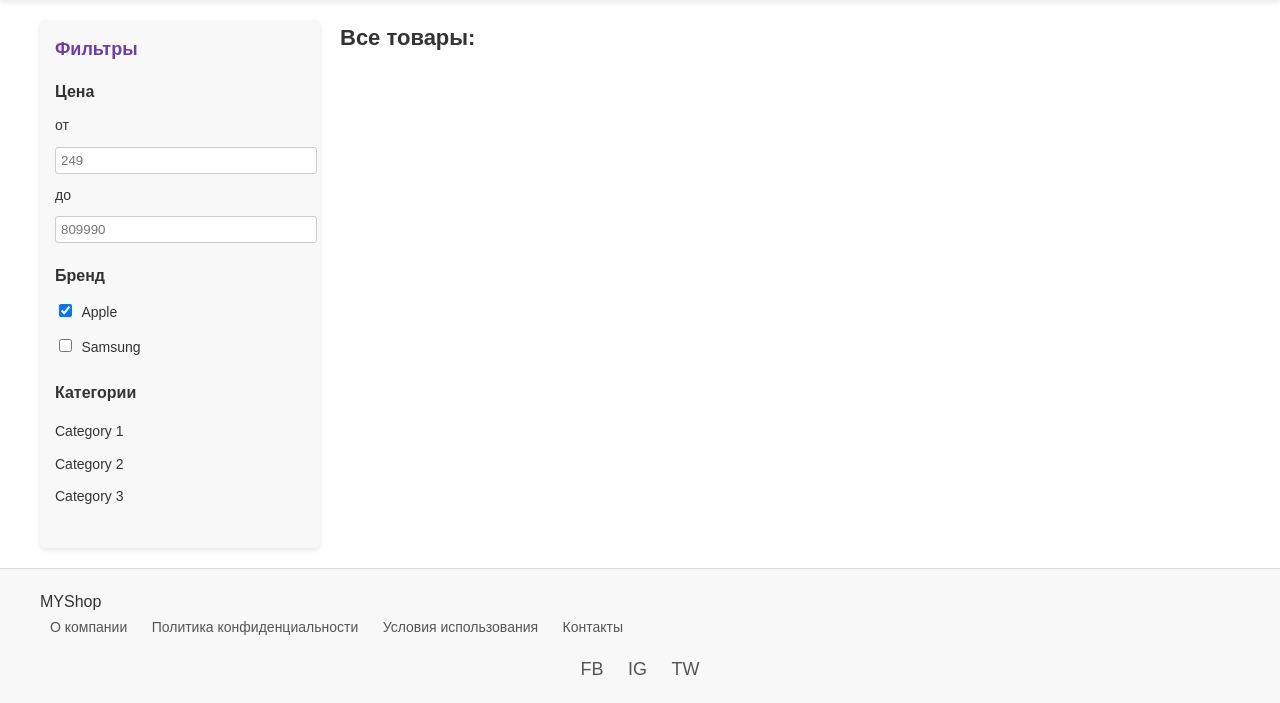
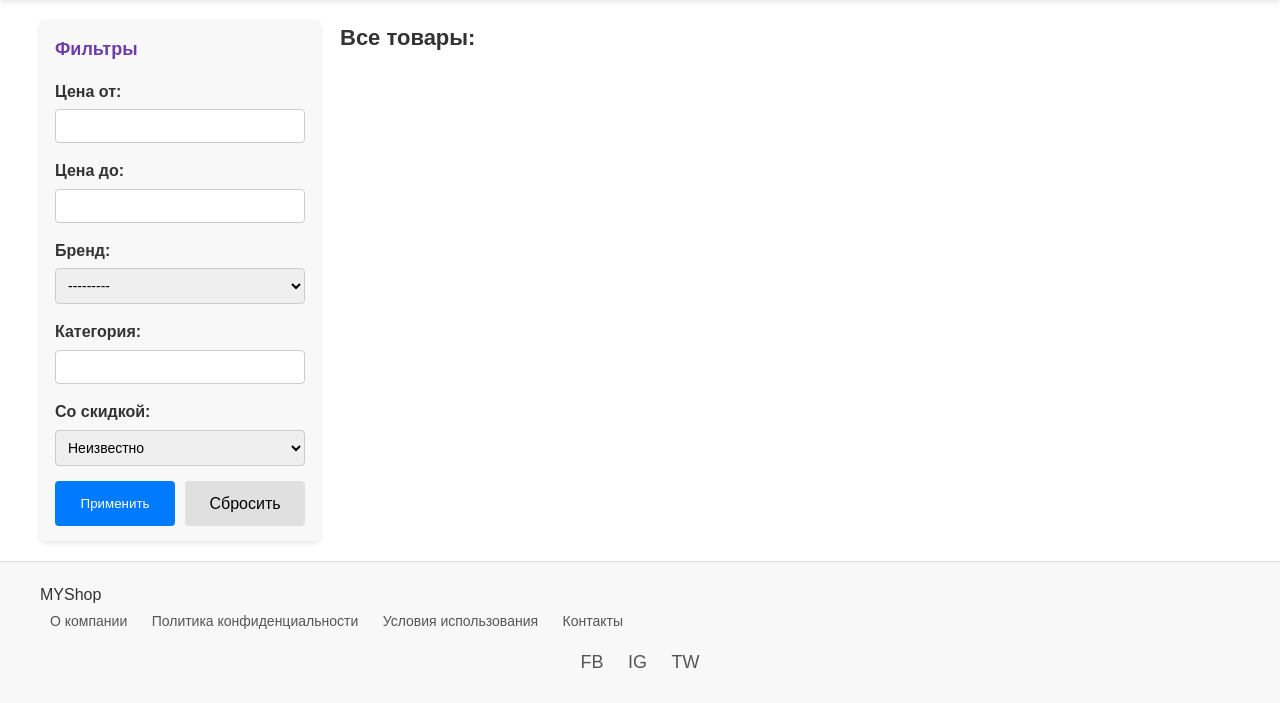
Before and after one commit to JolyCougar/Shop_django, a Django app: page /products/ in a window 1280 px wide. Shown: the part 128-831 px from the top of the page. After the commit the page ends 796 px from the top, so only its background shows below. Run offline with Django 5.2, Linux system fonts and the light colour scheme; data that the repository does not hold is empty.

Commit message:
add: filter to product list

```diff
--- /dev/null
+++ b/shop/filters.py
@@ -0,0 +1,30 @@
+import django_filters
+from .models import Product, Manufacturer
+
+
+class ProductFilter(django_filters.FilterSet):
+    # Фильтр по цене (диапазон)
+    price_min = django_filters.NumberFilter(field_name='price', lookup_expr='gte', label='Цена от')
+    price_max = django_filters.NumberFilter(field_name='price', lookup_expr='lte', label='Цена до')
+
+    # Фильтр по бренду
+    manufacturer = django_filters.ModelChoiceFilter(
+        queryset=Manufacturer.objects.all(),
+        field_name='manufacturer',
+        label='Бренд',
+    )
+
+    # Фильтр по категории
+    category = django_filters.CharFilter(field_name='category__name', lookup_expr='icontains', label='Категория')
+
+    # Фильтр по скидке
+    discounted = django_filters.BooleanFilter(method='filter_discounted', label='Со скидкой')
+
+    def filter_discounted(self, queryset, name, value):
+        if value:  # Если фильтр включён
+            return queryset.filter(discount__gt=0)
+        return queryset
+
+    class Meta:
+        model = Product
+        fields = ['price', 'manufacturer', 'category', 'discounted']
--- a/shop/templates/include/filters.html
+++ b/shop/templates/include/filters.html
@@ -1,37 +1,29 @@
-<!-- Фильтры -->
 <aside class="filters">
     <h2>Фильтры</h2>
-    <!-- Блок фильтра "Цена" -->
-    <div class="filter-item">
-        <h3>Цена</h3>
-        <form>
-            <label for="min-price">от</label>
-            <input type="number" id="min-price" name="min-price" placeholder="249">
-            <label for="max-price">до</label>
-            <input type="number" id="max-price" name="max-price" placeholder="809990">
-        </form>
-    </div>
-    <!-- Блок фильтра "Бренд" -->
-    <div class="filter-item">
-        <h3>Бренд</h3>
-        <form>
-            <div>
-                <input type="checkbox" id="apple" name="brand" value="Apple" checked>
-                <label for="apple">Apple</label>
-            </div>
-            <div>
-                <input type="checkbox" id="beats" name="brand" value="Beats">
-                <label for="beats">Samsung</label>
-            </div>
-        </form>
-    </div>
-    <!-- Блок фильтра "Категории" -->
-    <div class="filter-item">
-        <h3>Категории</h3>
-        <nav>
-            <a href="#">Category 1</a>
-            <a href="#">Category 2</a>
-            <a href="#">Category 3</a>
-        </nav>
-    </div>
+    <form method="get" class="filter-form">
+        <div class="filter-group">
+            {{ filter.form.price_min.label_tag }}
+            {{ filter.form.price_min }}
+        </div>
+        <div class="filter-group">
+            {{ filter.form.price_max.label_tag }}
+            {{ filter.form.price_max }}
+        </div>
+        <div class="filter-group">
+            {{ filter.form.manufacturer.label_tag }}
+            {{ filter.form.manufacturer }}
+        </div>
+        <div class="filter-group">
+            {{ filter.form.category.label_tag }}
+            {{ filter.form.category }}
+        </div>
+        <div class="filter-group">
+            {{ filter.form.discounted.label_tag }}
+            {{ filter.form.discounted }}
+        </div>
+        <div class="filter-buttons">
+            <button type="submit" class="btn-submit">Применить</button>
+            <a href="{% url 'shop:product-list' %}" class="btn-reset">Сбросить</a>
+        </div>
+    </form>
 </aside>
--- a/shop/views.py
+++ b/shop/views.py
@@ -1,5 +1,6 @@
 import logging
-from django.utils.timezone import now
+from django_filters.views import FilterView
+from .filters import ProductFilter
 from django.http import JsonResponse
 from django.urls import reverse_lazy
 from .models import Product, Order, Cart, CartItem, OrderItem, Marketing, Category
@@ -36,10 +37,12 @@ class PromotionDetailView(DetailView):
     context_object_name = "promotion"
 
 
-class ProductListView(ListView):
+class ProductListView(FilterView):
     model = Product
+    filterset_class = ProductFilter
     template_name = "shop/product_list.html"
     queryset = Product.objects.filter(archived=False)
+
 
 
 class ProductByCategoryView(ListView):
--- a/shopSite/settings.py
+++ b/shopSite/settings.py
@@ -40,6 +40,7 @@ INSTALLED_APPS = [
     'django.contrib.staticfiles',
     'shop.apps.ShopConfig',
     'account.apps.AccountConfig',
+    'django_filters',
 ]
 
 MIDDLEWARE = [
--- a/static/css/styles.css
+++ b/static/css/styles.css
@@ -1171,3 +1171,65 @@ button:focus {
 .btn-detail:hover {
     background-color: var(--hover-color);
 }
+
+
+
+.filter-form {
+    display: flex;
+    flex-direction: column;
+    gap: 15px;
+}
+
+.filter-group {
+    display: flex;
+    flex-direction: column;
+}
+
+.filter-group label {
+    font-weight: bold;
+    margin-bottom: 5px;
+}
+
+.filter-group input,
+.filter-group select {
+    padding: 8px;
+    font-size: 14px;
+    border: 1px solid #ccc;
+    border-radius: 4px;
+}
+
+.filter-buttons {
+    display: flex;
+    justify-content: space-between;
+    gap: 10px;
+}
+
+.btn-submit {
+    background: #007bff;
+    color: white;
+    border: none;
+    padding: 10px 15px;
+    border-radius: 4px;
+    cursor: pointer;
+    text-align: center;
+    text-decoration: none;
+    flex: 1;
+}
+
+.btn-submit:hover {
+    background: #0056b3;
+}
+
+.btn-reset {
+    background: #e0e0e0;
+    color: black;
+    padding: 10px 15px;
+    border-radius: 4px;
+    text-align: center;
+    text-decoration: none;
+    flex: 1;
+}
+
+.btn-reset:hover {
+    background: #d6d6d6;
+}
```
